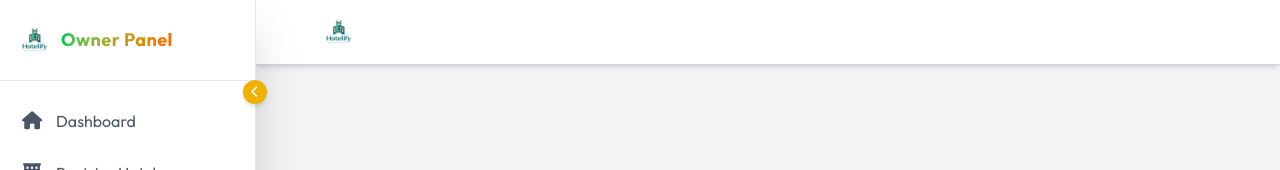
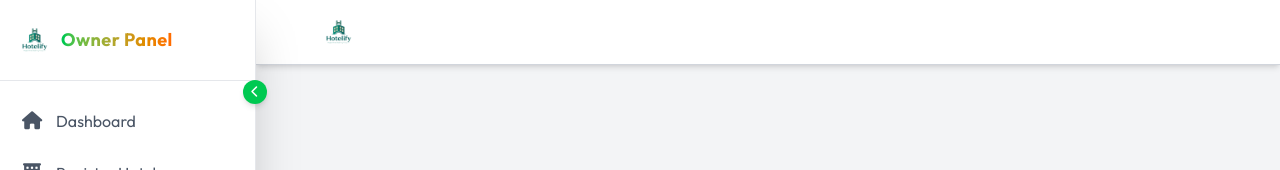
Before and after one commit to asifakbar-aruxstudio/hotelbookingapp, a React (Vite) app: page /owner in a window 1280 px wide. Shown: the top 170 px of the page. Built offline with nearby package versions, Linux system fonts and the light colour scheme; a web font is replaced by a local one.

Commit message:
feat: update collapse button styling in Sidebar component for improved visibility

```diff
--- a/src/components/hotelOwner/Sidebar.jsx
+++ b/src/components/hotelOwner/Sidebar.jsx
@@ -43,9 +43,9 @@ const Sidebar = () => {
       {/* Collapse Toggle */}
       <button
         onClick={() => setCollapsed(!collapsed)}
-        className="absolute -right-3 top-20 bg-yellow-500 hover:bg-yellow-400 text-white rounded-full w-6 h-6 flex items-center justify-center shadow-md transition"
-        aria-label="Toggle sidebar"
-      >
+        className="absolute -right-3 top-20 bg-green-500 hover:bg-green-600
+        text-white rounded-full w-6 h-6 flex items-center justify-center shadow-md transition"
+        aria-label="Toggle sidebar">
         <i className={`fa-solid ${collapsed ? "fa-chevron-right" : "fa-chevron-left"} text-xs`}></i>
       </button>
 
```
